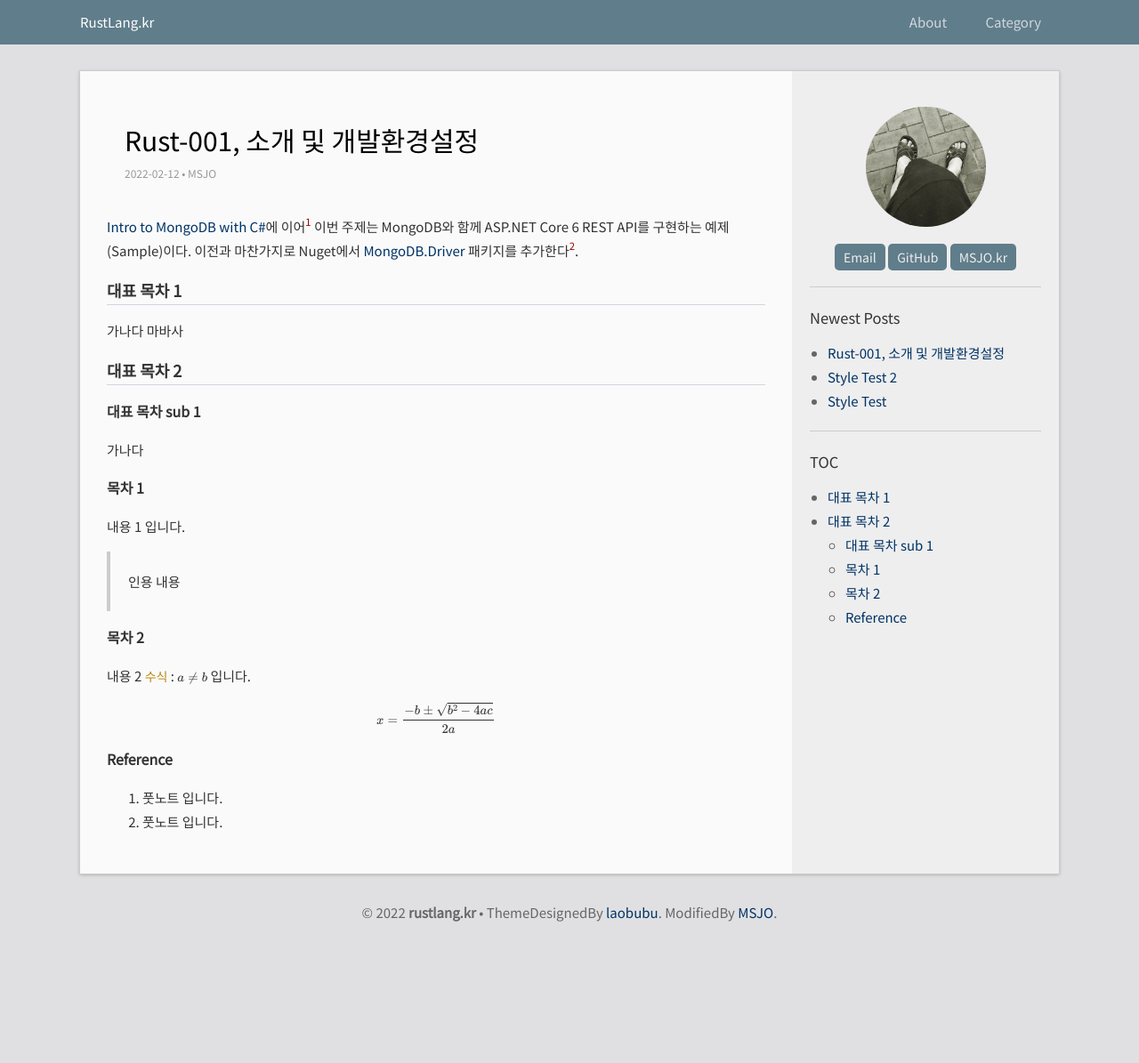
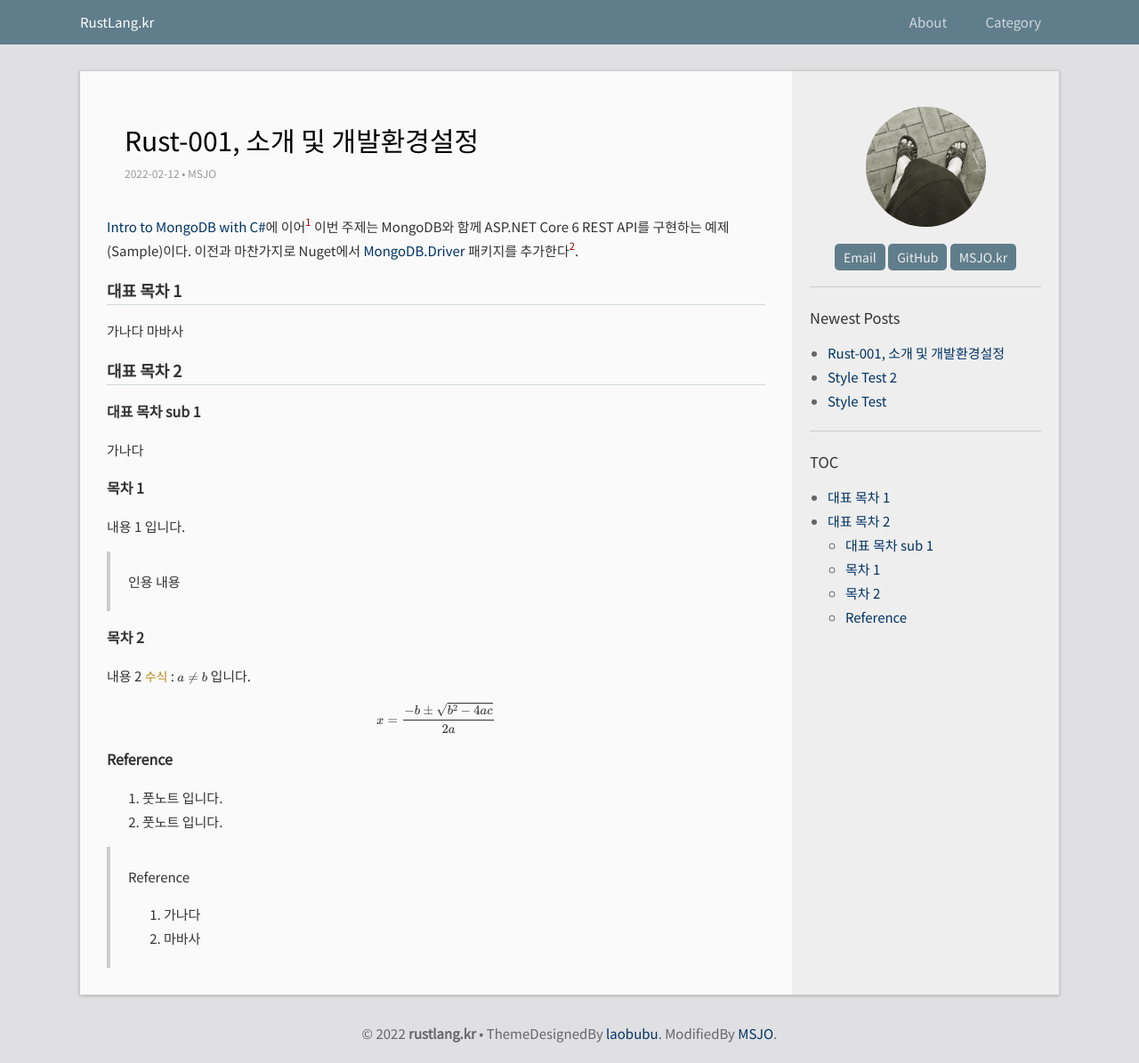
Before and after one commit to DebugJO/rustlang, a Jekyll site: the page built from _posts/2022-02-12-3.md, in a window 1280 px wide. Shown: the whole page at 89% size. Built offline with Jekyll 4.4.1, drawn with Linux system fonts in a browser that asks for light colours; formulas are drawn with MathJax 3; before the commit the page ends 1059 px from its top, so only the background shows below that.

Commit message:
Rust-001, 소개 및 개발환경설정

```diff
--- a/_posts/2022-02-12-3.md
+++ b/_posts/2022-02-12-3.md
@@ -36,3 +36,7 @@ $$
 
 1. 풋노트 입니다.
 2. 풋노트 입니다.
+
+> Reference
+> 1. 가나다
+> 2. 마바사
```
